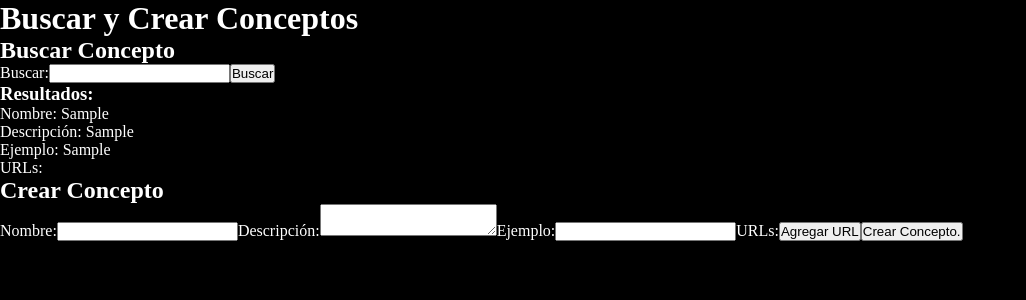
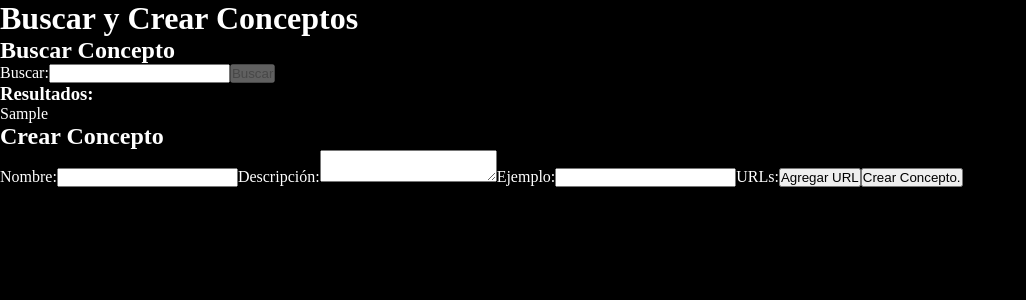
Before and after one commit to Valenithub/Fetchy, a React (Vite) app in the folder fetchy-app/: page / in a window 1280 px wide. Both pictures are taken after typing "Sample", "Sample", "Sample" into the empty fields and a click on the button "Crear Concepto.". Shown: the top 300 px of the page, without its empty margins (0-1026 px from the left). Built offline with nearby package versions, Linux system fonts and the light colour scheme.

Commit message:
Functionality Grep

```diff
--- a/fetchy-app/src/App.jsx
+++ b/fetchy-app/src/App.jsx
@@ -4,7 +4,8 @@ import "./styles/app.css";
 
 function App() {
     const [busqueda, setBusqueda] = useState('');
-    const [resultado, setResultado] = useState([]);
+    const [conceptosCoincidentes, setConceptosCoincidentes] = useState([]);
+    const [conceptoSeleccionado, setConceptoSeleccionado] = useState(null);
     const [nuevoConcepto, setNuevoConcepto] = useState({
         nombre: '',
         descripcion: '',
@@ -18,7 +19,7 @@ function App() {
 
     const cargarDatos = () => {
         const conceptosGuardados = JSON.parse(localStorage.getItem('conceptos')) || [];
-        setResultado(conceptosGuardados);
+        setConceptosCoincidentes(conceptosGuardados);
     };
 
     const buscarConcepto = (termino) => {
@@ -32,10 +33,20 @@ function App() {
         return resultados.map(resultado => resultado.item);
     };
 
+    const handleSubmit = (event) => {
+        event.preventDefault();
+        const conceptosCoincidentes = buscarConcepto(busqueda);
+        setConceptosCoincidentes(conceptosCoincidentes);
+    };
+
     const handleChange = (event) => {
         setBusqueda(event.target.value);
-        const conceptosCoincidentes = buscarConcepto(event.target.value);
-        setResultado(conceptosCoincidentes);
+    };
+
+    const handleConceptoSeleccionado = (concepto) => {
+        setConceptoSeleccionado(concepto);
+        setBusqueda('');
+        setConceptosCoincidentes([]);
     };
 
     const handleNuevoConceptoChange = (event) => {
@@ -86,32 +97,38 @@ function App() {
             <h1>Buscar y Crear Conceptos</h1>
             <div>
                 <h2>Buscar Concepto</h2>
-                <form onSubmit={(e) => e.preventDefault()}>
+                <form onSubmit={handleSubmit}>
                     <label>
                         Buscar:
                         <input type="text" value={busqueda} onChange={handleChange} />
                     </label>
-                    <button type="submit">Buscar</button>
+                    <button type="submit" disabled={!busqueda}>Buscar</button>
                 </form>
-                {resultado && resultado.length > 0 ? (
+                {conceptosCoincidentes.length > 0 && (
                     <div>
                         <h3>Resultados:</h3>
-                        {resultado.map((concepto, index) => (
-                            <div key={index}>
-                                <p>Nombre: {concepto.nombre}</p>
-                                <p>Descripción: {concepto.descripcion}</p>
-                                <p>Ejemplo: {concepto.ejemplo}</p>
-                                <p>URLs:</p>
-                                <ul>
-                                    {concepto.urls.map((url, urlIndex) => (
-                                        <li key={urlIndex}>{url}</li>
-                                    ))}
-                                </ul>
+                        {conceptosCoincidentes.map((concepto, index) => (
+                            <div key={index} className="concepto-coincidente" onClick={() => handleConceptoSeleccionado(concepto)}>
+                                <p>{concepto.nombre}</p>
                             </div>
                         ))}
                     </div>
-                ) : null}
+                )}
             </div>
+            {conceptoSeleccionado && (
+                <div>
+                    <h2>Concepto Seleccionado:</h2>
+                    <p>Nombre: {conceptoSeleccionado.nombre}</p>
+                    <p>Descripción: {conceptoSeleccionado.descripcion}</p>
+                    <p>Ejemplo: {conceptoSeleccionado.ejemplo}</p>
+                    <p>URLs:</p>
+                    <ul>
+                        {conceptoSeleccionado.urls.map((url, index) => (
+                            <li key={index}>{url}</li>
+                        ))}
+                    </ul>
+                </div>
+            )}
             <div>
                 <h2>Crear Concepto</h2>
                 <form onSubmit={handleNuevoConceptoSubmit}>
```
